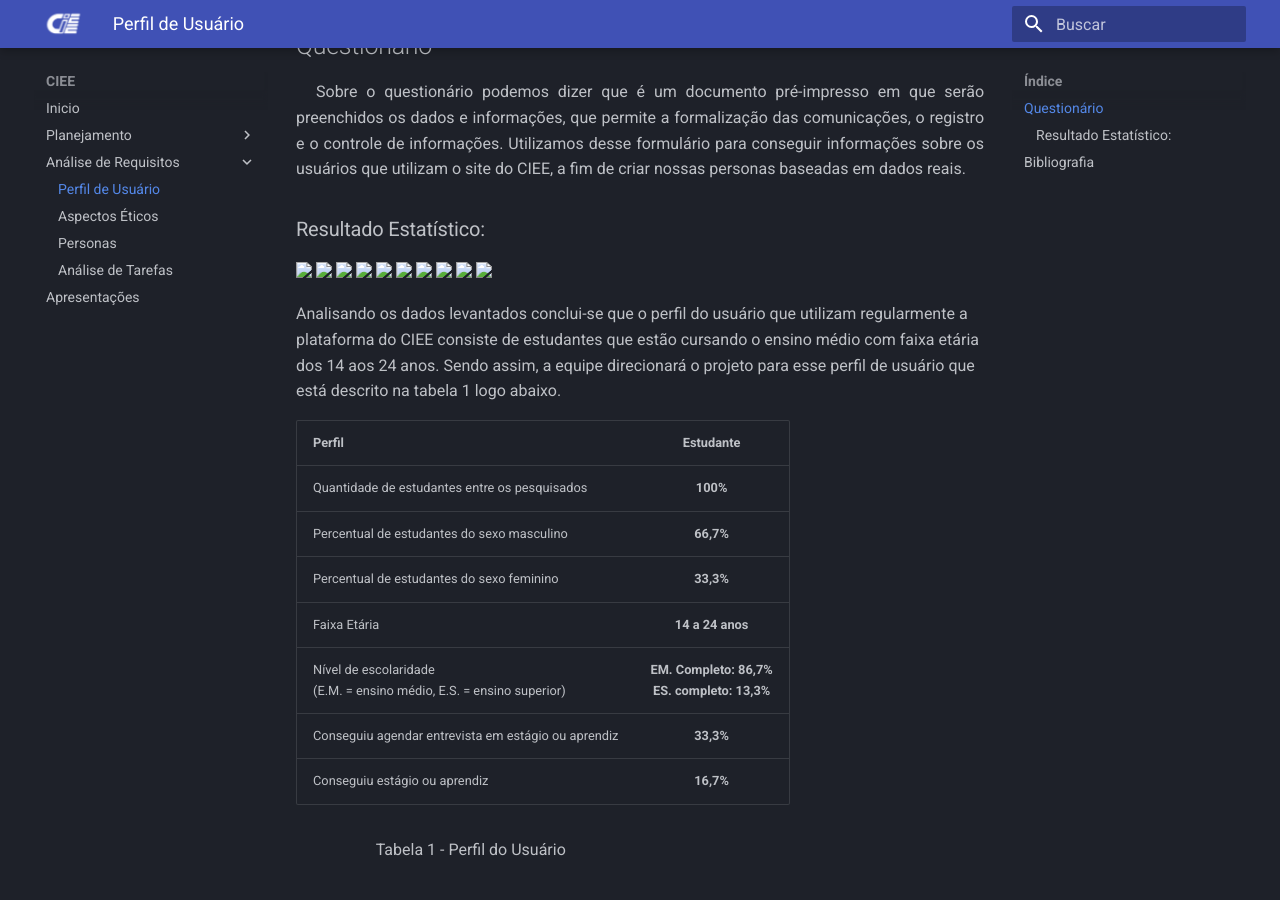
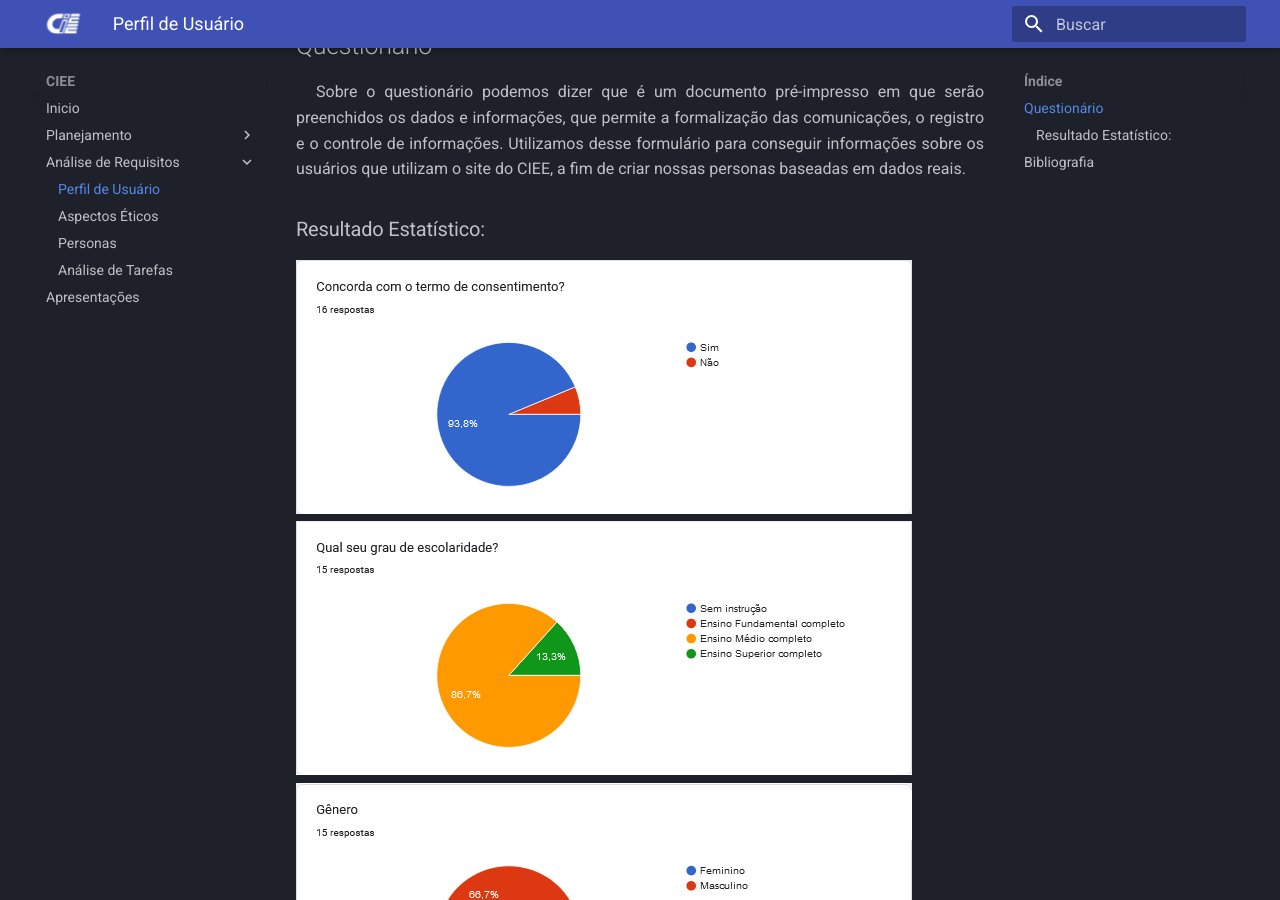
Before and after one commit to JoaoGElvas/2022.1-CIEE, an MkDocs documentation site: the page built from docs/analise_requisitos/perfil_usuario.md, in a window 1280 px wide and 900 px high, scrolled down 412 px. Built offline with MkDocs 1.6.1 and Material for MkDocs 9.7.7, drawn with Linux system fonts in a browser that asks for light colours.

Commit message:
Correção bugs de imagem

```diff
--- a/docs/analise_requisitos/perfil_usuario.md
+++ b/docs/analise_requisitos/perfil_usuario.md
@@ -26,16 +26,16 @@
 
 ### Resultado Estatístico:
 
- <img src="img/questionario/pergunta1.png" style="width:80%, marginTop: 30px"/>
- <img src="img/questionario/pergunta2.png" style="width:80%, marginTop: 30px"/>
- <img src="img/questionario/pergunta3.png" style="width:80%, marginTop: 30px"/>
- <img src="img/questionario/pergunta4.png" style="width:80%, marginTop: 30px"/>
- <img src="img/questionario/pergunta5.png" style="width:80%, marginTop: 30px"/>
- <img src="img/questionario/pergunta6.png" style="width:80%, marginTop: 30px"/>
- <img src="img/questionario/pergunta7.png" style="width:80%, marginTop: 30px"/>
- <img src="img/questionario/pergunta8.png" style="width:80%, marginTop: 30px"/>
- <img src="img/questionario/pergunta9.png" style="width:80%, marginTop: 30px"/>
- <img src="img/questionario/pergunta10.png" style="width:80%, marginTop: 30px"/>
+ <img src="/../img/questionario/pergunta1.png" style="width:80%, marginTop: 30px"/>
+ <img src="/../img/questionario/pergunta2.png" style="width:80%, marginTop: 30px"/>
+ <img src="/../img/questionario/pergunta3.png" style="width:80%, marginTop: 30px"/>
+ <img src="/../img/questionario/pergunta4.png" style="width:80%, marginTop: 30px"/>
+ <img src="/../img/questionario/pergunta5.png" style="width:80%, marginTop: 30px"/>
+ <img src="/../img/questionario/pergunta6.png" style="width:80%, marginTop: 30px"/>
+ <img src="/../img/questionario/pergunta7.png" style="width:80%, marginTop: 30px"/>
+ <img src="/../img/questionario/pergunta8.png" style="width:80%, marginTop: 30px"/>
+ <img src="/../img/questionario/pergunta9.png" style="width:80%, marginTop: 30px"/>
+ <img src="/../img/questionario/pergunta10.png" style="width:80%, marginTop: 30px"/>
 
 Analisando os dados levantados conclui-se que o perfil do usuário que utilizam regularmente a plataforma do CIEE consiste de estudantes que estão cursando o ensino médio com faixa etária dos 14 aos 24 anos. Sendo assim, a equipe direcionará o projeto para esse perfil de usuário que está descrito na tabela 1 logo abaixo.
 
```
